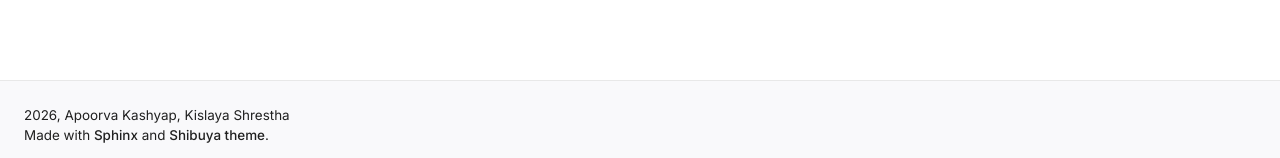
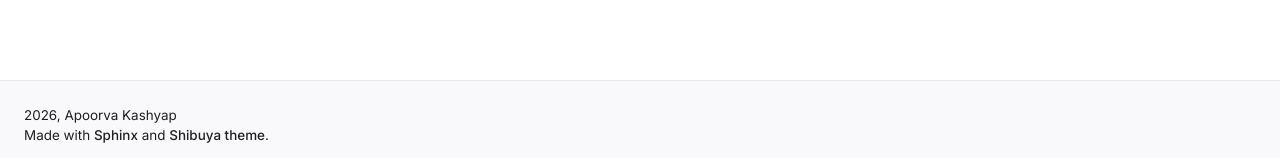
Before and after one commit to ApoorvaKashyap/core-lens, a Sphinx documentation site: the page built from docs/source/index.rst, in a window 1280 px wide. Shown: the part 740-898 px from the top of the page. Built offline with Sphinx 7.4.7, drawn with Linux system fonts in a browser that asks for light colours; pages that are not in the unit, such as notebooks, are missing from menus; part of the change alters nothing that is shown.

```diff
--- a/docs/source/conf.py
+++ b/docs/source/conf.py
@@ -7,8 +7,8 @@
 # https://www.sphinx-doc.org/en/master/usage/configuration.html#project-information
 
 project = "CoreLens"
-copyright = "2026, Apoorva Kashyap, Kislaya Shrestha"
-author = "Apoorva Kashyap, Kislaya Shrestha"
+copyright = "2026, Apoorva Kashyap"
+author = "Apoorva Kashyap"
 
 # -- General configuration ---------------------------------------------------
 # https://www.sphinx-doc.org/en/master/usage/configuration.html#general-configuration
@@ -31,10 +31,18 @@ autoapi_dirs = ["../../src/core_lens"]
 # Optional but recommended
 autoapi_keep_files = True
 autoapi_add_toctree_entry = True
+autoapi_options = [
+    "members",
+    "undoc-members",
+    "show-inheritance",
+    "show-module-summary",
+    "special-members",
+]
 
 # Napoleon settings
 napoleon_google_docstring = True
 napoleon_numpy_docstring = True
+napoleon_use_ivar = True
 
 # MyST markdown support
 myst_enable_extensions = [
```
